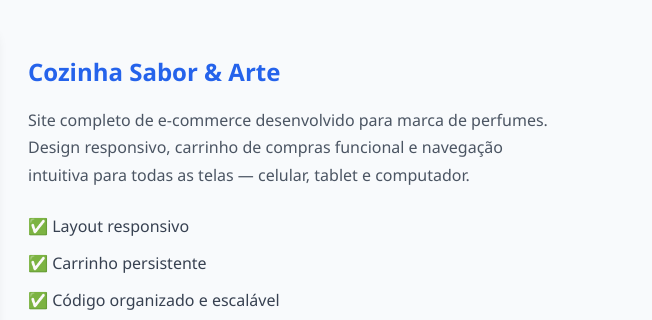
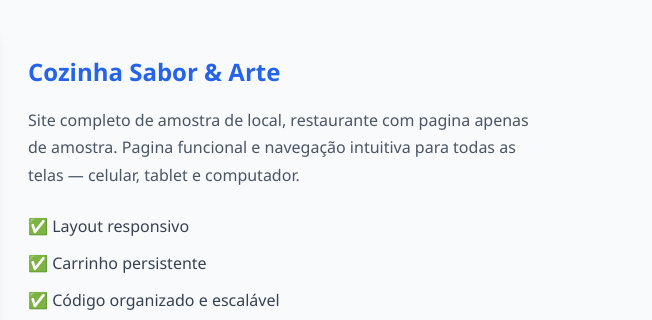
Before and after one commit to maabencoado1-boop/Portifolio01, a plain HTML site: page sobre.html in a window 1280 px wide. Shown: the part 292-612 px from the top of the page, 628-1280 px from the left. Drawn offline with Linux system fonts and the light colour scheme.

Commit message:
Update sobre.html

```diff
--- a/sobre.html
+++ b/sobre.html
@@ -34,7 +34,7 @@
             </div>
             <div class="projeto-texto">
                 <h3>Cozinha Sabor & Arte</h3>
-                <p>Site completo de e-commerce desenvolvido para marca de perfumes. Design responsivo, carrinho de compras funcional e navegação intuitiva para todas as telas — celular, tablet e computador.</p>
+                <p>Site completo de amostra de local, restaurante com pagina apenas de amostra. Pagina funcional e navegação intuitiva para todas as telas — celular, tablet e computador.</p>
                 <ul class="recursos-lista">
                     <li>✅ Layout responsivo</li>
                     <li>✅ Carrinho persistente</li>
```
